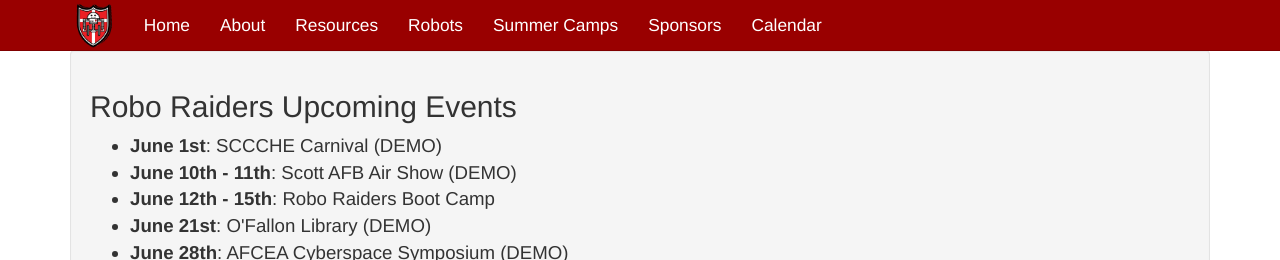
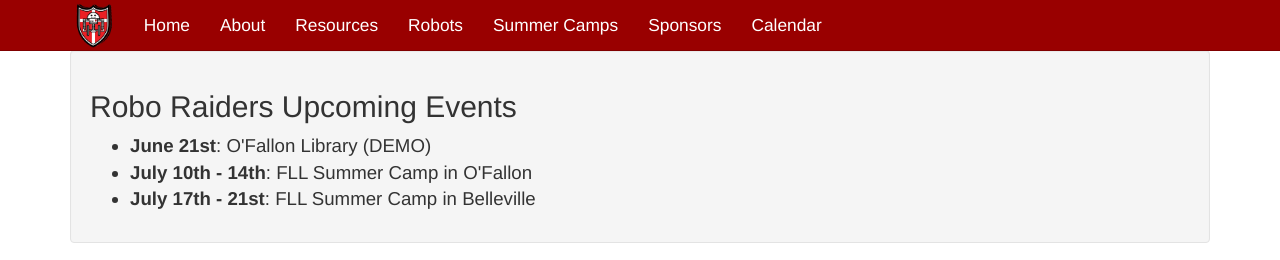
Before and after one commit to jasonrahm/RR, a Python web app: template app/templates/calendar.html in a window 1280 px wide. Shown: the top 260 px of the page. Run offline with Jinja, Linux system fonts and the light colour scheme; the template is opened without the code that fills it, so the values that code supplies are empty.

Commit message:
updated upcoming events

```diff
--- a/app/templates/calendar.html
+++ b/app/templates/calendar.html
@@ -5,11 +5,7 @@
       <div class="well">
           <h2>Robo Raiders Upcoming Events</h2>
           <ul class="list">
-              <li><strong>June 1st</strong>: SCCCHE Carnival (DEMO)</li>
-              <li><strong>June 10th - 11th</strong>: Scott AFB Air Show (DEMO)</li>
-              <li><strong>June 12th - 15th</strong>: Robo Raiders Boot Camp</li>
               <li><strong>June 21st</strong>: O'Fallon Library (DEMO)</li>
-              <li><strong>June 28th</strong>: AFCEA Cyberspace Symposium (DEMO)</li>
               <li><strong>July 10th - 14th</strong>: FLL Summer Camp in O'Fallon</li>
               <li><strong>July 17th - 21st</strong>: FLL Summer Camp in Belleville</li>
           </ul>
```
